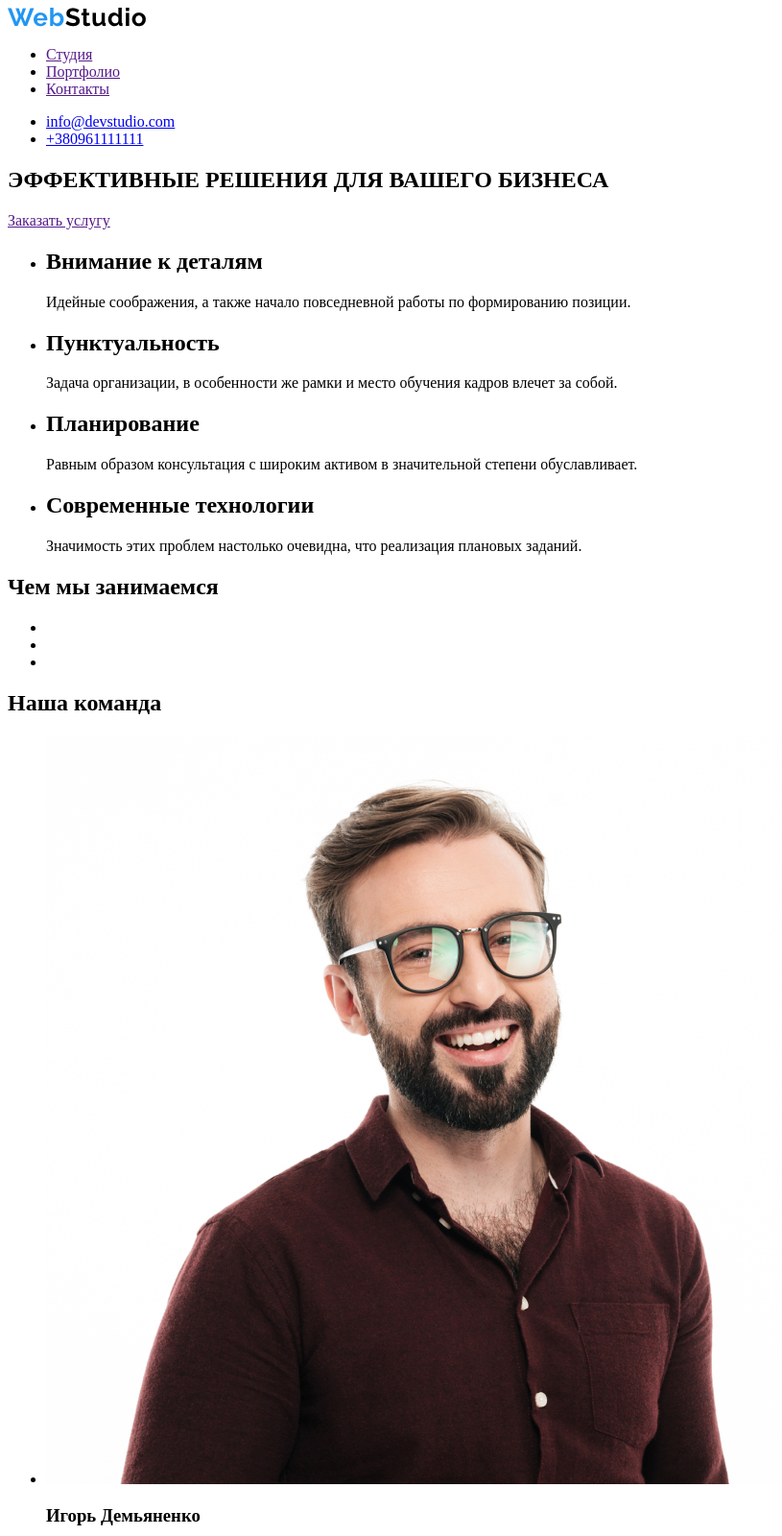
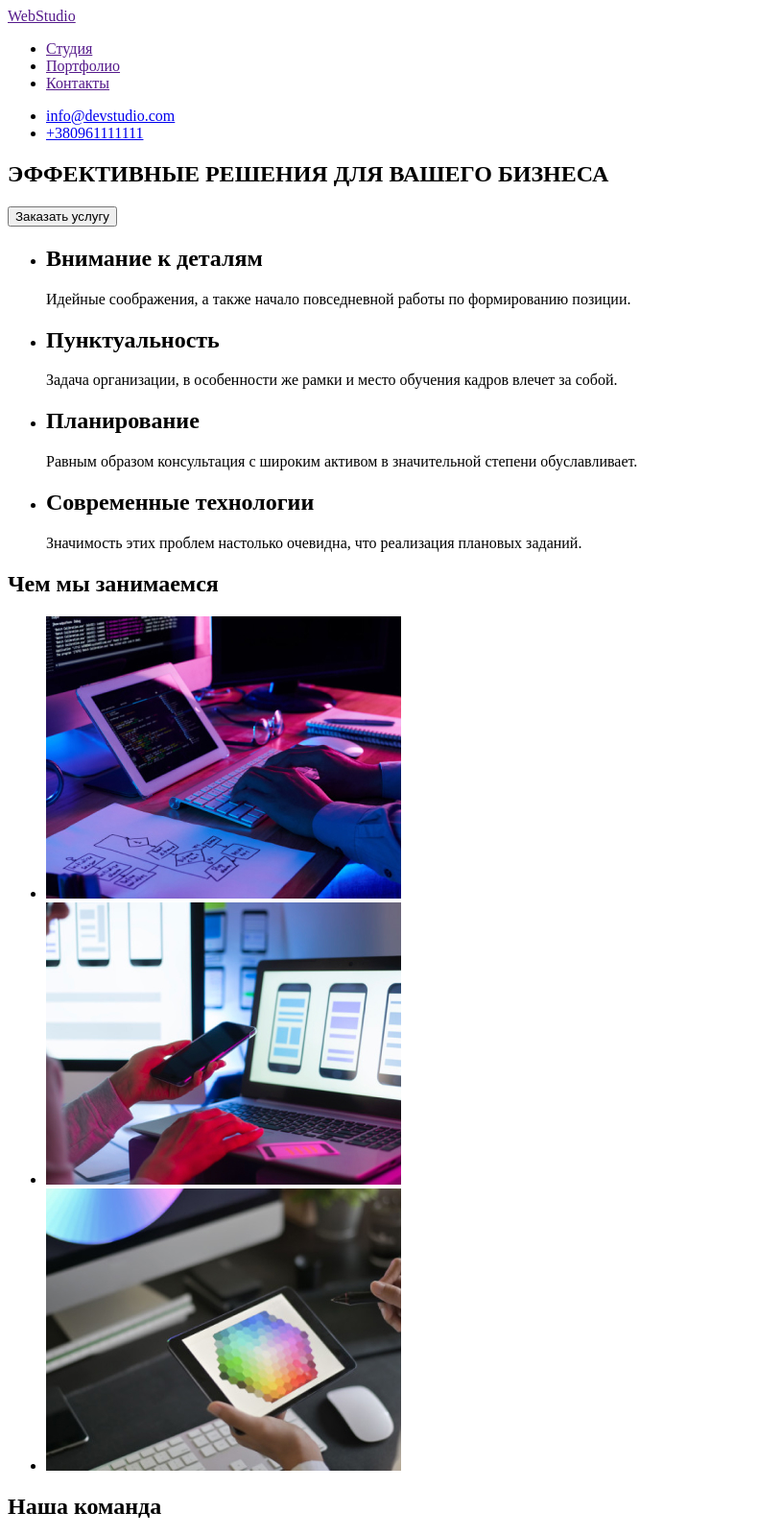
Before and after one commit to Sokiryanin/goit-markup-hw-01, a plain HTML site: page index.html in a window 1280 px wide. Shown: the top 1600 px of the page at 96% size, without its empty margins (0-815 px from the left). Drawn offline with Linux system fonts and the light colour scheme.

Commit message:
Отвечает стандартам задания

```diff
--- a/index.html
+++ b/index.html
@@ -10,8 +10,7 @@
     <!--Шапка сайта-->
     <header>
         <nav>
-<a href=""><img src="./images/Logo.png" alt="Company logo">
-</a>
+<a href="">WebStudio</a>
 <ul>
     <li>
         <a href="">Студия</a>
@@ -24,7 +23,6 @@
     </li>
 </ul>
         </nav>
-
         <ul>
             <li>
                 <a href="mailto:info@devstudio.com">info@devstudio.com</a>
@@ -40,7 +38,7 @@
         <h1>
         ЭФФЕКТИВНЫЕ РЕШЕНИЯ ДЛЯ ВАШЕГО БИЗНЕСА
         </h1>
-        <a href="">Заказать услугу</a>
+        <button>Заказать услугу</button>
     </section>
 </div>
 <!--Особенности-->
@@ -86,13 +84,13 @@
     </h2>
     <ul>
         <li>
-            <img src="./images/box1.png" alt="">
+            <img src="./images/box1.jpg" alt="box1" width="370">
         </li>
         <li>
-            <img src="./images/box2.png" alt="">
+            <img src="./images/box2.jpg" alt="box2" width="370">
         </li>
         <li>
-            <img src="./images/box3.png" alt="">
+            <img src="./images/box3.jpg" alt="box3" width="370">
         </li>
     </ul>
 </section>
@@ -103,7 +101,7 @@
     </h2>
     <ul>
         <li>
-            <img src="./images/team1.jpg" alt="">
+            <img src="./images/team1.jpg" alt="team1" width="270">
             <h3>
                 Игорь Демьяненко
             </h3>
@@ -112,7 +110,7 @@
             </p>
         </li>
         <li>
-            <img src="./images/team2.jpg" alt="">
+            <img src="./images/team2.jpg" alt="team2" width="270">
             <h3>
                 Ольга Репина
             </h3>
@@ -121,7 +119,7 @@
             </p>
         </li>
         <li>
-            <img src="./images/team3.jpg" alt="">
+            <img src="./images/team3.jpg" alt="team3" width="270">
             <h3>
                 Николай Тарасов
             </h3>
@@ -130,7 +128,7 @@
             </p>
         </li>
         <li>
-            <img src="./images/team4.jpg" alt="">
+            <img src="./images/team4.jpg" alt="team4" width="270">
             <h3>
                 Михаил Ермаков
             </h3>
@@ -142,7 +140,7 @@
 </section>
 <!--Подвал-->
 <footer>
-    <a href=""><img src="./images/Logo.png" alt="Company logo">
+    <a href=""><img src="./images/Logo.png" alt="Companylogo" width="145">
     </a>
     <address>
         <ul>
```
